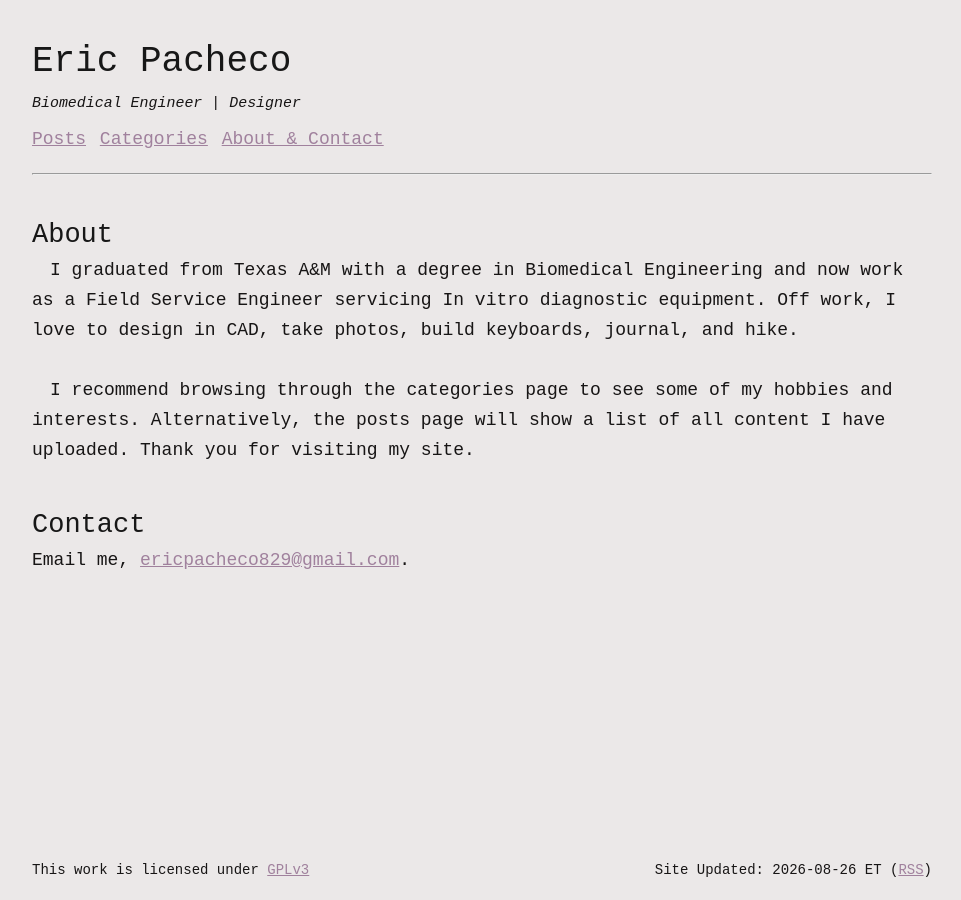
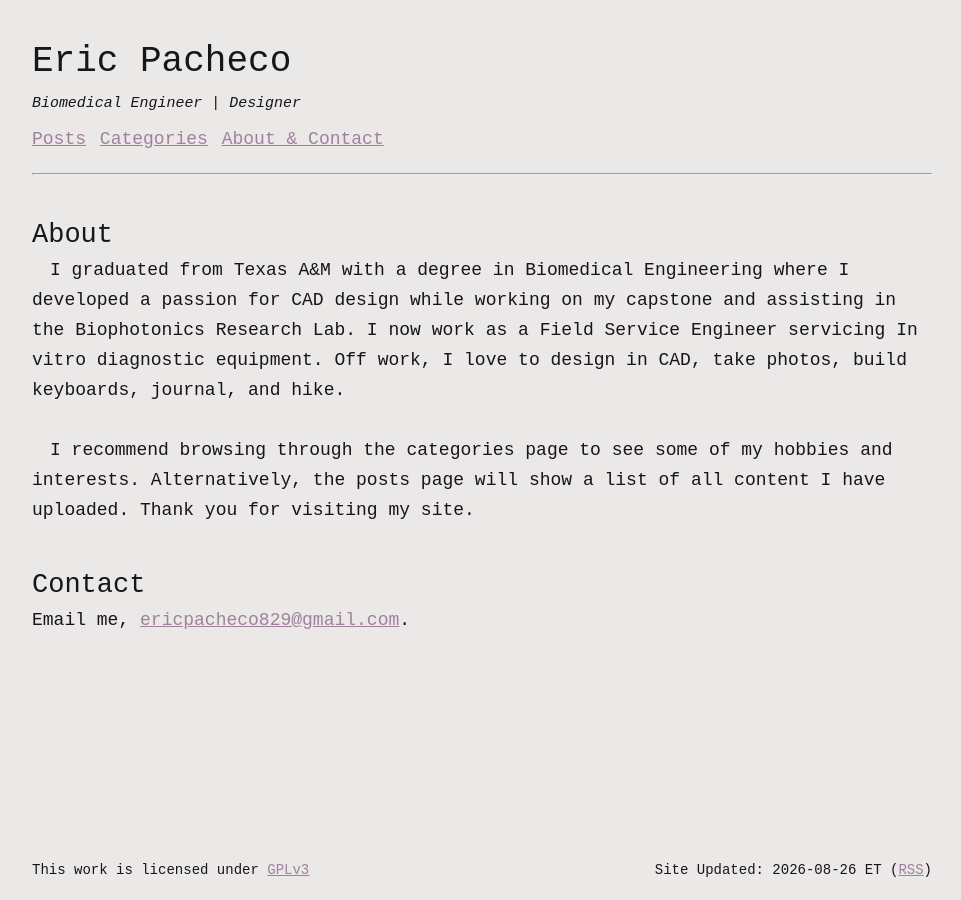
Before and after one commit to beigeandbrown/Professional-Website, a Jekyll site: the page built from index.md, in a window 1280 px wide. Shown: the whole page, without its empty margins (158-1119 px from the left). Built offline with Jekyll 4.4.1, drawn with Linux system fonts in a browser that asks for light colours.

Commit message:
modified home page and changed favicon and site title

```diff
--- a/_includes/head.html
+++ b/_includes/head.html
@@ -1,12 +1,12 @@
 <meta charset="utf-8" />
 <meta http-equiv="X-UA-Compatible" content="IE=edge" />
 <meta name="viewport" content="width=device-width, initial-scale=1" />
-{% seo %}
+<title>{{ page.title }}</title>
 {% if site.keywords or page.tags %}
 <meta name="keywords" content="{% if page.tags %}{{ page.tags | join: ','}}{% else %}{{ site.keywords | join: ',' }}{% endif %}" />
 {% endif %}
-<link rel="shortcut icon" href="/favicon.ico" />
-<link rel="apple-touch-icon" href="/favicon.ico"/>
+<link rel="shortcut icon" href="/favicon.svg" />
+<link rel="apple-touch-icon" href="/favicon.svg"/>
 <link rel="stylesheet" type="text/css" href="{{ site.baseurl }}/assets/css/styles.css" />
 <link rel="stylesheet" type="text/css" href="{{ site.baseurl }}/assets/css/prism.css" />
 <script src="{{ site.baseurl }}/assets/js/prism.js"></script>
--- a/index.md
+++ b/index.md
@@ -4,7 +4,7 @@ title: Eric Pacheco
 ---
 
 ## About
-&emsp;I graduated from Texas A&M with a degree in Biomedical Engineering and now work as a Field Service Engineer servicing In vitro diagnostic equipment. Off work, I love to design in CAD, take photos, build keyboards, journal, and hike.
+&emsp;I graduated from Texas A&M with a degree in Biomedical Engineering where I developed a passion for CAD design while working on my capstone and assisting in the Biophotonics Research Lab. I now work as a Field Service Engineer servicing In vitro diagnostic equipment. Off work, I love to design in CAD, take photos, build keyboards, journal, and hike.
 <br>
 &emsp;I recommend browsing through the categories page to see some of my hobbies and interests. Alternatively, the posts page will show a list of all content I have uploaded. Thank you for visiting my site.
 <br>
```
Also changed, not shown: favicon.svg (added).
